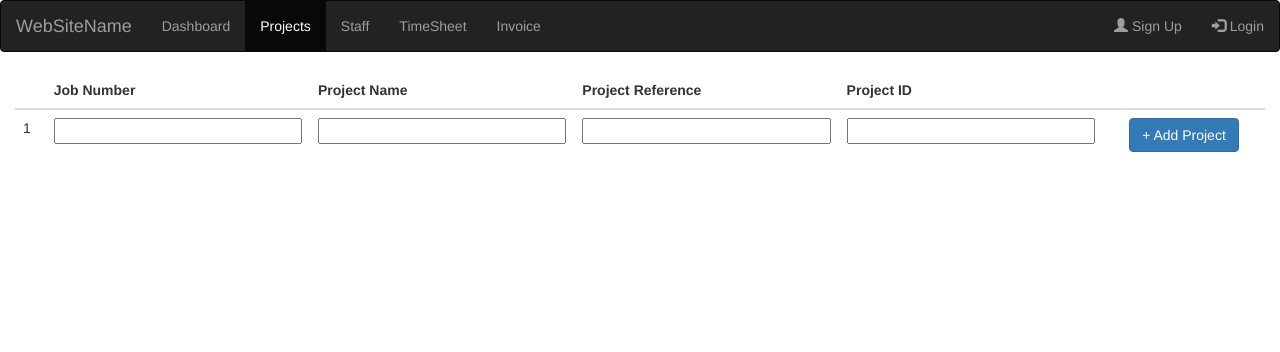
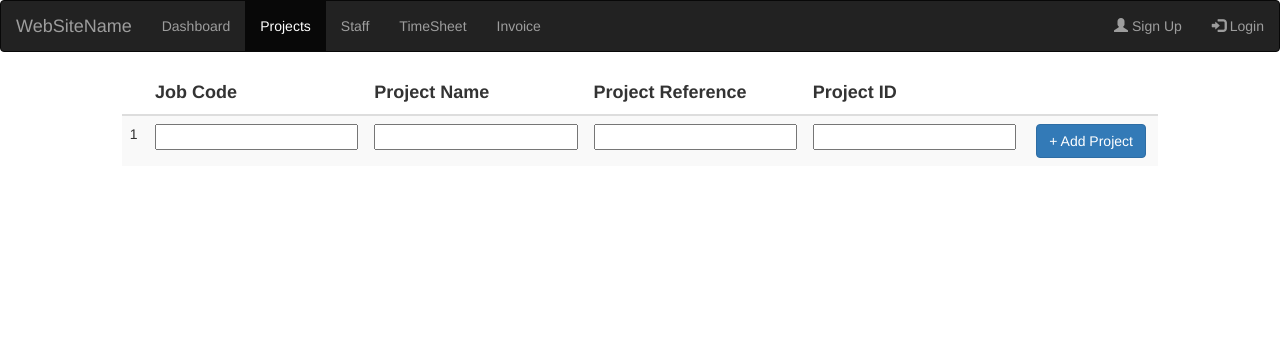
Before and after one commit to fatima03/TimeIn, a PHP site: page /projects.php in a window 1280 px wide. Shown: the top 352 px of the page. Run offline with PHP 8.4, Linux system fonts and the light colour scheme; data that the repository does not hold is empty.

Commit message:
Remove Project Button

```diff
--- a/app.php
+++ b/app.php
@@ -15,6 +15,27 @@
 			$this->conn = new mysqli($this->host, $this->user, $this->pwd, $this->db);
 			if ($this->conn->connect_error)
 				die("Connection failed: " . $this->conn->connect_error);
+		}
+
+		function getNavBar($tab){
+			echo '<nav class="navbar navbar-inverse">
+		      <div class="container-fluid">
+		        <div class="navbar-header">
+		          <a class="navbar-brand" href="index.php">TimeIn</a>
+		        </div>
+		        <ul class="nav navbar-nav">
+		          <li><a href="index.php">Dashboard</a></li>
+		          <li class="active"><a href="projects.php">Projects</a></li>
+		          <li><a href="staff.php">Staff</a></li>
+		          <li><a href="#">TimeSheet</a></li>
+		          <li><a href="#">Invoice</a></li>
+		        </ul>
+		        <ul class="nav navbar-nav navbar-right">
+		          <li><a href="#"><span class="glyphicon glyphicon-user"></span> Sign Up</a></li>
+		          <li><a href="#"><span class="glyphicon glyphicon-log-in"></span> Login</a></li>
+		        </ul>
+		      </div>
+		    </nav>';
 		}
 
 		/********** PROJECT DATA ************/
@@ -41,18 +62,27 @@
 		  	return $result;
 	  	}
 
-	  	public function addProject($job_no, $proj_name, $proj_ref, $proj_id){
+	  	public function addProject($job_code, $proj_name, $proj_ref, $proj_id){
 
-	  		$sql = "INSERT INTO project VALUES('".$job_no."', '".$proj_name."', '".$proj_ref."', '".$proj_id."')";
+	  		$sql = "INSERT INTO project VALUES('".$job_code."', '".$proj_name."', '".$proj_ref."', '".$proj_id."')";
 	  		// echo $sql;
 	  		if ($this->conn->query($sql) === FALSE)
 			  echo "Error: " . $sql . "<br>" . $this->conn->error;
 
 	  	}
 
-	  	public function editProject($job_no, $proj_name, $proj_ref, $proj_id){
+	  	public function editProject($job_code, $proj_name, $proj_ref, $proj_id){
 
-	  		$sql = "UPDATE project SET proj_name='".$proj_name."', proj_ref='".$proj_ref."', proj_id='".$proj_id."' WHERE job_code='".$job_no."'";
+	  		$sql = "UPDATE project SET proj_name='".$proj_name."', proj_ref='".$proj_ref."', proj_id='".$proj_id."' WHERE job_code='".$job_code."'";
+	  		// echo $sql;
+	  		if ($this->conn->query($sql) === FALSE)
+			  echo "Error: " . $sql . "<br>" . $this->conn->error;
+
+	  	}
+
+	  	public function removeProject($job_code){
+
+	  		$sql = "DELETE FROM project WHERE job_code='".$job_code."'";
 	  		// echo $sql;
 	  		if ($this->conn->query($sql) === FALSE)
 			  echo "Error: " . $sql . "<br>" . $this->conn->error;
--- /dev/null
+++ b/plugins/style.css
@@ -0,0 +1,36 @@
+
+/* Table Styles */
+
+th {
+  /*color:#ddd;
+  background:#8e44ad;*/
+  /*border-bottom:4px solid #9ea7af;
+  border-right: 1px solid #343a45;
+  font-size:16px;
+  font-weight: 100;
+  padding:24px;
+  text-align:left;
+  text-shadow: 0 1px 1px rgba(0, 0, 0, 0.1);
+  vertical-align:middle;*/
+}
+
+tr:nth-child(odd) td {
+  /*background:#EBEBEB;*/
+}
+
+tr:nth-child(odd):hover td {
+  /*background:#4E5066;*/
+}
+
+th {
+  font-size: 18px;
+  /*color: #337ab7;*/
+}
+
+/*.navbar-inverse{
+  background-color: #337ab7;
+  color: white;
+}
+.navbar-nav{
+  color: white;
+}*/
--- a/projects.php
+++ b/projects.php
@@ -9,6 +9,7 @@
 
     <!-- Plugins -->
     <link rel="stylesheet" href="plugins/bootstrap/css/bootstrap.min.css">
+    <link rel="stylesheet" type="text/css" href="plugins/style.css">
     <script src="plugins/jquery/jquery-3.5.1.min.js"></script>
     <script src="plugins/bootstrap/js/bootstrap.min.js"></script>
 
@@ -16,27 +17,33 @@
       include 'app.php';
 
       if (isset($_POST['add_project'])) {
-        $job_no = $app->cleanInput($_POST['job_no']);
+        $job_code = $app->cleanInput($_POST['job_code']);
         $proj_name = $app->cleanInput($_POST['proj_name']);
         $proj_ref = $app->cleanInput($_POST['proj_ref']);
         $proj_id = $app->cleanInput($_POST['proj_id']);
-        $app->addProject($job_no, $proj_name, $proj_ref, $proj_id);
+        $app->addProject($job_code, $proj_name, $proj_ref, $proj_id);
       }
 
-      if (isset($_POST['edit_project'])) {
-        $job_no = $app->cleanInput($_POST['old_job_no']);
+      if (isset($_POST['save_project'])) {
+        $job_code = $app->cleanInput($_POST['old_job_code']);
         $proj_name = $app->cleanInput($_POST['new_proj_name']);
         $proj_ref = $app->cleanInput($_POST['new_proj_ref']);
         $proj_id = $app->cleanInput($_POST['new_proj_id']);
-        $app->editProject($job_no, $proj_name, $proj_ref, $proj_id);
+        $app->editProject($job_code, $proj_name, $proj_ref, $proj_id);
       }
+
+      if (isset($_POST['remove_project'])) {
+        $job_code = $app->cleanInput($_POST['del_job_code']);
+        $app->removeProject($job_code);
+      }
+
 
     ?>
 
   </head>
 
   <body>
-  <form method="post" action="" class="form-horizontal">
+  <form id="projectForm" method="post" action="" class="form-horizontal">
 
     <nav class="navbar navbar-inverse">
       <div class="container-fluid">
@@ -57,13 +64,13 @@
       </div>
     </nav>
 
-    <div class="container-fluid">
-      <div class="table-responsive ">
-        <table class="table table-hover">
+    <div class="container-fluid col-md-10 col-md-offset-1">
+      <div class="table-responsive">
+        <table class="table table-striped table-hover">
           <thead>
             <tr>
               <th></th>
-              <th>Job Number</th>
+              <th>Job Code</th>
               <th>Project Name</th>
               <th>Project Reference</th>
               <th>Project ID</th>
@@ -84,7 +91,7 @@
                   echo '<button type="button" class="btn btn-warning btn-xs editProject">
                         <span class="glyphicon glyphicon-pencil"></span>
                         </button>&emsp;';
-                  echo '<button type="button" class="btn btn-danger btn-xs removeProject">
+                  echo '<button type="submit" name="remove_project" class="btn btn-danger btn-xs removeProject">
                         <span class="glyphicon glyphicon-remove" color="red"></span>
                         </button>';
                   echo '</td>';
@@ -94,7 +101,7 @@
             ?>
             <tr>
               <td id="abc"><?=$sr_no?></td>
-              <td><input type="text" name="job_no" style="width: 100%;"></td>
+              <td><input type="text" name="job_code" style="width: 100%;"></td>
               <td><input type="text" name="proj_name" style="width: 100%;"></td>
               <td><input type="text" name="proj_ref" style="width: 100%;"></td>
               <td><input type="text" name="proj_id" style="width: 100%;"></td>
@@ -113,11 +120,11 @@
       /* Script for Edit button */
       $(".editProject").click(function(){
         // $(".editProject").hide();
-        var btn = '<input type="submit" name="edit_project" class="btn btn-warning" value="Save">';
+        var btn = '<input type="submit" name="save_project" class="btn btn-warning" value="Save">';
         $(this).parent().append(btn);
         //job_code
         var c1 = $(this).parents("tr").children(".job_code");
-        var t1 = '<input type="hidden" name="old_job_no" value="'+c1.text()+'" style="width: 100%;">';
+        var t1 = '<input type="hidden" name="old_job_code" value="'+c1.text()+'" style="width: 100%;">';
         c1.append(t1);
         //proj_name
         var c1 = $(this).parents("tr").children(".proj_name");
@@ -138,6 +145,18 @@
         $(".removeProject").remove();
       });
 
+      $(".removeProject").click(function(){
+
+        //job_code in a hidden location
+        var c1 = $(this).parents("tr").children(".job_code");
+        var t1 = '<input type="hidden" name="del_job_code" value="" style="width: 100%;">';
+        if( confirm('Are you sure you want to delete "'+c1.text()+'"?') ) {
+            t1 = '<input type="hidden" name="del_job_code" value="'+c1.text()+'" style="width: 100%;">';
+        }
+        c1.append(t1);
+
+      });
+
     });
   </script>
 
```
